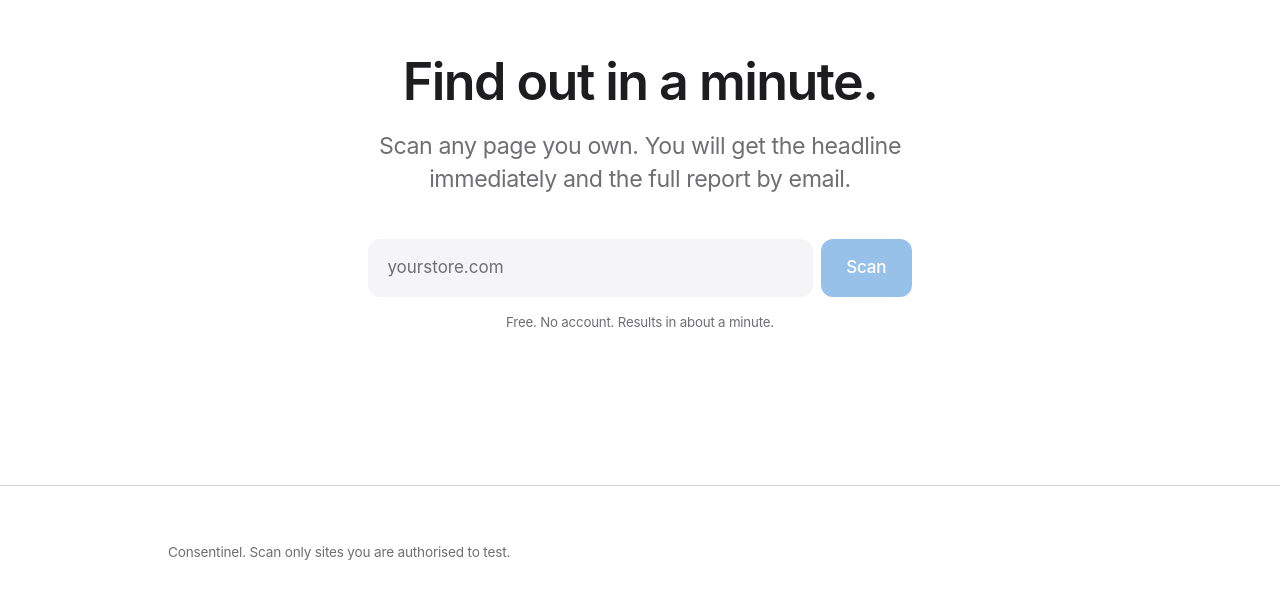
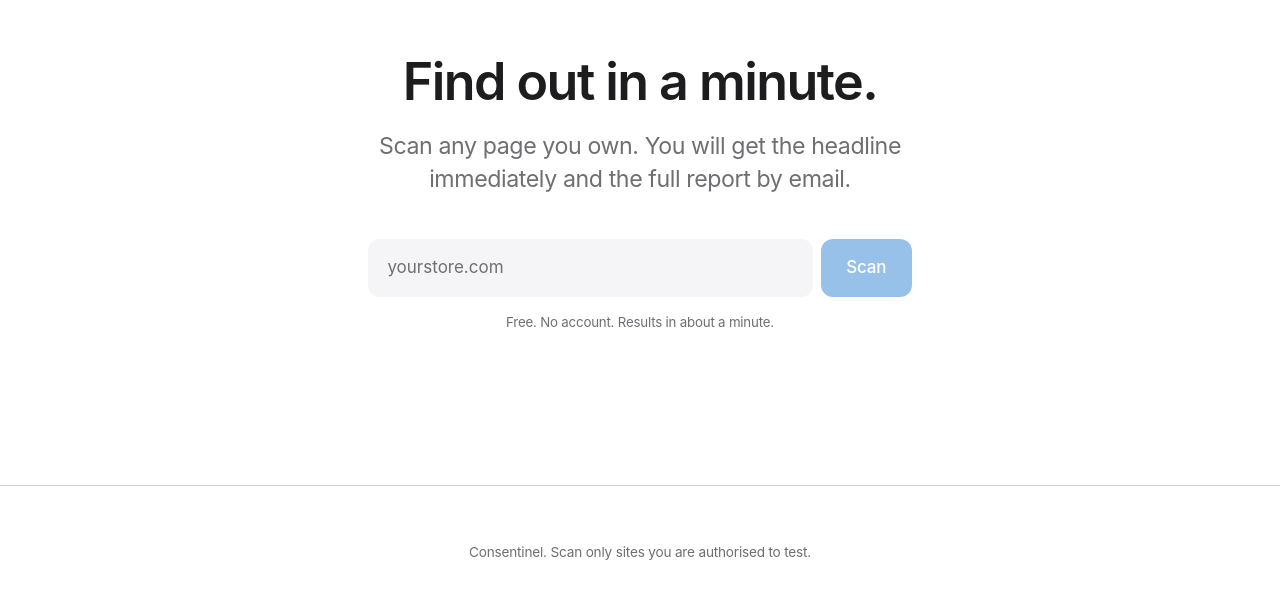
Before and after one commit to ConsentinelHQ/consentinel, a Next.js app in the folder apps/web/: page / in a window 1280 px wide. Shown: the part 1934-2532 px from the top of the page. Built offline with nearby package versions, Linux system fonts and the light colour scheme; no server answers.

Commit message:
fix(ui): align unattributed section, space gate from footer

```diff
--- a/apps/web/src/app/globals.css
+++ b/apps/web/src/app/globals.css
@@ -359,7 +359,8 @@ button:disabled {
 
 .gate {
   max-width: 34rem;
-  margin: 2.5rem auto 0;
+  /* Bottom margin matters: with none, the footer rule butts into the card. */
+  margin: 2.5rem auto clamp(3.5rem, 8vw, 6rem);
   padding: 1.75rem;
   background: var(--paper-alt);
   border-radius: 18px;
@@ -415,9 +416,10 @@ footer {
 /* Unattributed cookies sit below the ledger, deliberately quiet. They are evidence
    the reader may need, not findings competing for the same attention. */
 .unattributed {
-  margin-top: 1.5rem;
-  padding-top: 1.25rem;
+  /* Matches the ledger's 1.4rem gutter so it reads as part of the same card. */
+  padding: 1.1rem 1.4rem 1.4rem;
   border-top: 1px solid var(--hairline);
+  background: var(--paper-alt);
 }
 
 .unattributed summary {
--- a/apps/web/src/app/page.tsx
+++ b/apps/web/src/app/page.tsx
@@ -109,7 +109,7 @@ export default function Home() {
       </section>
 
       <footer>
-        <div className="wrap">Consentinel. Scan only sites you are authorised to test.</div>
+        <div className="wrap center">Consentinel. Scan only sites you are authorised to test.</div>
       </footer>
     </main>
   );
```
